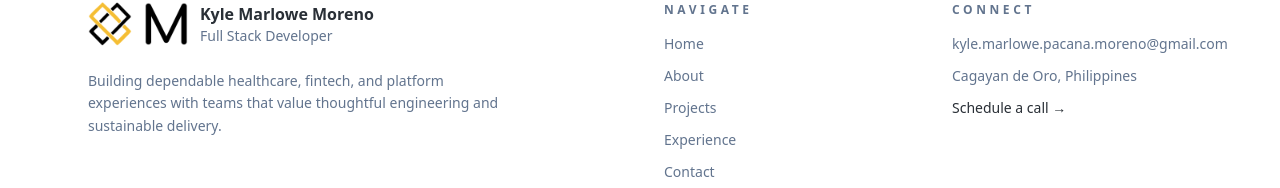
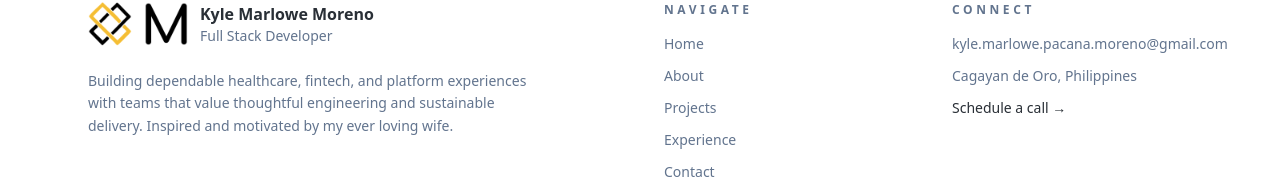
Before and after one commit to kylemicros/portfolio-website, a Next.js app: page / in a window 1280 px wide. Shown: the part 5597-5785 px from the top of the page. Built offline with nearby package versions, Linux system fonts and the light colour scheme; some icons are missing.

Commit message:
Add personal motivation statement to RootFooter description

```diff
--- a/src/components/RootFooter.tsx
+++ b/src/components/RootFooter.tsx
@@ -39,7 +39,7 @@ export function RootFooter({ className }: Readonly<{ className?: string }>) {
               </div>
             </div>
             <p className="max-w-md text-pretty text-sm leading-relaxed text-muted-foreground">
-              Building dependable healthcare, fintech, and platform experiences with teams that value thoughtful engineering and sustainable delivery.
+              Building dependable healthcare, fintech, and platform experiences with teams that value thoughtful engineering and sustainable delivery. Inspired and motivated by my ever loving wife.
             </p>
             <SocialLinks
               links={socialLinks}
```
